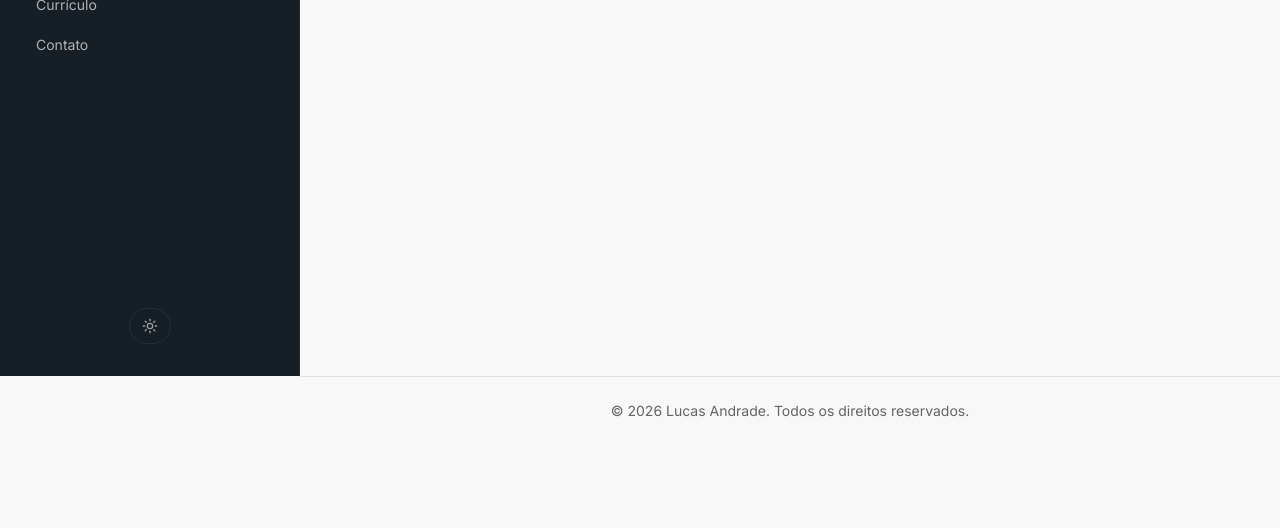
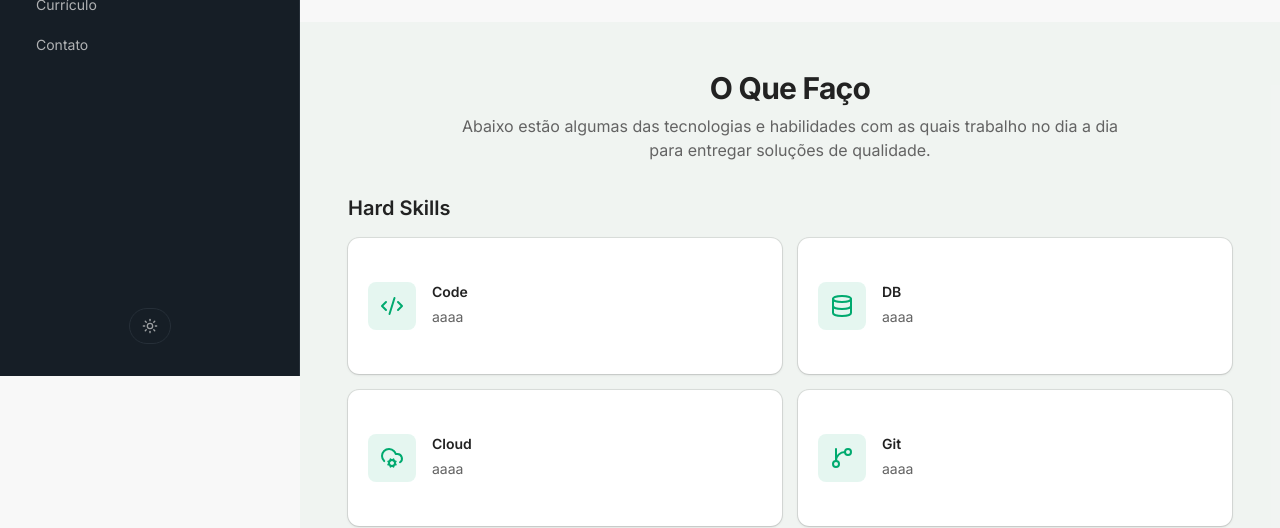
Before and after one commit to lucasaol/portfolio, a Next.js app: page /br in a window 1280 px wide. Shown: the part 424-952 px from the top of the page. Before the commit the page ends 869 px from the top, so only its background shows below. Built offline with nearby package versions, Linux system fonts and the light colour scheme.

Commit message:
feat: add overview home section

```diff
--- a/src/app/[locale]/(home)/page.tsx
+++ b/src/app/[locale]/(home)/page.tsx
@@ -2,6 +2,7 @@ import { use } from "react";
 import { setRequestLocale } from "next-intl/server";
 import { getTranslations } from "next-intl/server";
 import { AboutSection } from "@/components/home/sections/about";
+import { OverviewSection } from "@/components/home/sections/overview";
 
 interface PageProps {
   params: Promise<{ locale: string }>;
@@ -24,6 +25,7 @@ export default function HomePage({ params }: PageProps) {
   return (
     <>
       <AboutSection />
+      <OverviewSection />
     </>
   );
 }
--- /dev/null
+++ b/src/components/home/sections/overview.tsx
@@ -0,0 +1,22 @@
+
+import { SkillsList } from "@/components/skills/skills-list";
+import { getSkills } from "@/domain/skills/data";
+import { useTranslations } from "next-intl";
+
+export function OverviewSection() {
+    const t = useTranslations("Overview");
+    const hardSkills = getSkills('br', 'hard');
+    const softSkills = getSkills('br', 'soft');
+
+    return (
+        <section id="overview" className="py-12 px-4 sm:px-8 lg:px-12 theme-bg-light">
+            <div className="mx-auto max-w-5xl">
+                <h2 className="mb-2 text-center text-3xl font-bold tracking-tight">{t('title')}</h2>
+                <p className="mx-auto mb-8 max-w-2xl text-center text-muted-foreground">{t('subtitle')}</p>
+
+                <SkillsList title="Hard Skills" skills={hardSkills} />
+                <SkillsList title="Soft Skills" skills={softSkills} />
+            </div>
+        </section>
+    );
+}
--- /dev/null
+++ b/src/components/skills/skills-list.tsx
@@ -0,0 +1,32 @@
+import { Skill } from "@/domain/skills/types";
+import { Card, CardContent } from "@/components/ui/card";
+
+interface SkillsListProps {
+    title: string;
+    skills: Skill[];
+}
+export function SkillsList({ title, skills }: SkillsListProps) {
+    return (
+        <>
+            <h3 className="mb-4 text-xl font-semibold">{title}</h3>
+            <div className="mb-8 grid gap-4 sm:grid-cols-2">
+                {skills.map((skill) => (
+                    <Card
+                        key={skill.title}
+                        className="border-0 bg-card shadow-sm transition-shadow hover:shadow-md"
+                    >
+                        <CardContent className="flex gap-4 p-5">
+                            <div className="flex h-12 w-12 shrink-0 items-center justify-center rounded-lg bg-primary/10 text-primary">
+                                <skill.icon className="h-6 w-6" />
+                            </div>
+                            <div>
+                                <h3 className="mb-1 font-semibold">{skill.title}</h3>
+                                <p className="text-sm leading-relaxed text-muted-foreground">{skill.description}</p>
+                            </div>
+                        </CardContent>
+                    </Card>
+                ))}
+            </div>
+        </>
+    );
+}
--- /dev/null
+++ b/src/components/ui/card.tsx
@@ -0,0 +1,103 @@
+import * as React from "react"
+
+import { cn } from "@/lib/utils"
+
+function Card({
+  className,
+  size = "default",
+  ...props
+}: React.ComponentProps<"div"> & { size?: "default" | "sm" }) {
+  return (
+    <div
+      data-slot="card"
+      data-size={size}
+      className={cn(
+        "group/card flex flex-col gap-6 overflow-hidden rounded-xl bg-card py-6 text-sm text-card-foreground shadow-xs ring-1 ring-foreground/10 has-[>img:first-child]:pt-0 data-[size=sm]:gap-4 data-[size=sm]:py-4 *:[img:first-child]:rounded-t-xl *:[img:last-child]:rounded-b-xl",
+        className
+      )}
+      {...props}
+    />
+  )
+}
+
+function CardHeader({ className, ...props }: React.ComponentProps<"div">) {
+  return (
+    <div
+      data-slot="card-header"
+      className={cn(
+        "group/card-header @container/card-header grid auto-rows-min items-start gap-1 rounded-t-xl px-6 group-data-[size=sm]/card:px-4 has-data-[slot=card-action]:grid-cols-[1fr_auto] has-data-[slot=card-description]:grid-rows-[auto_auto] [.border-b]:pb-6 group-data-[size=sm]/card:[.border-b]:pb-4",
+        className
+      )}
+      {...props}
+    />
+  )
+}
+
+function CardTitle({ className, ...props }: React.ComponentProps<"div">) {
+  return (
+    <div
+      data-slot="card-title"
+      className={cn(
+        "font-heading text-base leading-normal font-medium group-data-[size=sm]/card:text-sm",
+        className
+      )}
+      {...props}
+    />
+  )
+}
+
+function CardDescription({ className, ...props }: React.ComponentProps<"div">) {
+  return (
+    <div
+      data-slot="card-description"
+      className={cn("text-sm text-muted-foreground", className)}
+      {...props}
+    />
+  )
+}
+
+function CardAction({ className, ...props }: React.ComponentProps<"div">) {
+  return (
+    <div
+      data-slot="card-action"
+      className={cn(
+        "col-start-2 row-span-2 row-start-1 self-start justify-self-end",
+        className
+      )}
+      {...props}
+    />
+  )
+}
+
+function CardContent({ className, ...props }: React.ComponentProps<"div">) {
+  return (
+    <div
+      data-slot="card-content"
+      className={cn("px-6 group-data-[size=sm]/card:px-4", className)}
+      {...props}
+    />
+  )
+}
+
+function CardFooter({ className, ...props }: React.ComponentProps<"div">) {
+  return (
+    <div
+      data-slot="card-footer"
+      className={cn(
+        "flex items-center rounded-b-xl px-6 group-data-[size=sm]/card:px-4 [.border-t]:pt-6 group-data-[size=sm]/card:[.border-t]:pt-4",
+        className
+      )}
+      {...props}
+    />
+  )
+}
+
+export {
+  Card,
+  CardHeader,
+  CardFooter,
+  CardTitle,
+  CardAction,
+  CardDescription,
+  CardContent,
+}
--- /dev/null
+++ b/src/domain/skills/data.ts
@@ -0,0 +1,64 @@
+import { Locale } from "@/i18n/routing";
+import { Skill } from "./types";
+import { BookIcon, BookOpenIcon, CloudCogIcon, Code2Icon, CreditCardIcon, DatabaseIcon, GitBranchIcon, LibraryIcon, LightbulbIcon, Users2Icon } from "lucide-react";
+
+const hardSkills: Record<Locale, Skill[]> = {
+    br: [
+        {
+            title: "Code",
+            description: "aaaa",
+            icon: Code2Icon
+        },
+        {
+            title: "DB",
+            description: "aaaa",
+            icon: DatabaseIcon
+        },
+        {
+            title: "Cloud",
+            description: "aaaa",
+            icon: CloudCogIcon
+        },
+        {
+            title: "Git",
+            description: "aaaa",
+            icon: GitBranchIcon
+        }
+    ],
+    en: [],
+};
+
+
+const softSkills: Record<Locale, Skill[]> = {
+    br: [
+        {
+            title: "Liderança",
+            description: "aaaa",
+            icon: Users2Icon
+        },
+        {
+            title: "visão",
+            description: "aaaa",
+            icon: LightbulbIcon
+        },
+        {
+            title: "pagamento",
+            description: "aaaa",
+            icon: CreditCardIcon
+        },
+        {
+            title: "aprendizado",
+            description: "aaaa",
+            icon: BookOpenIcon
+        }
+    ],
+    en: [],
+};
+
+
+export function getSkills(locale: Locale, type: "hard" | "soft"): Skill[] {
+    if (type === 'soft') {
+        return softSkills[locale];
+    }
+    return hardSkills[locale];
+}
--- a/src/i18n/langs/br.ts
+++ b/src/i18n/langs/br.ts
@@ -29,6 +29,11 @@ const br: Messages = {
       "Quando não estou desenvolvendo projetos, estou ouvindo hip-hop, cuidando da coleção de sneakers ou tentando melhorar minha mira no FPS.",
     viewPortfolio: "Ver portfolio",
     viewResume: "Currículo"
+  },
+  Overview: {
+    title: "O Que Faço",
+    subtitle:
+      "Abaixo estão algumas das tecnologias e habilidades com as quais trabalho no dia a dia para entregar soluções de qualidade.",
   }
 };
 
--- a/src/i18n/langs/en.ts
+++ b/src/i18n/langs/en.ts
@@ -29,7 +29,12 @@ const en: Messages = {
       "---",
     viewPortfolio: "View Portfolio",
     viewResume: "Resume"
-  }
+  },
+  Overview: {
+    title: "---",
+    subtitle:
+      "---",
+  },
 };
 
 export default en;
--- a/src/i18n/langs/types.ts
+++ b/src/i18n/langs/types.ts
@@ -24,4 +24,8 @@ export type Messages = {
     viewPortfolio: string;
     viewResume: string;
   };
+  Overview: {
+    title: string;
+    subtitle: string;
+  }
 };
```
Also changed, not shown: src/domain/skills/types.d.ts (added, +7 -0 lines).
